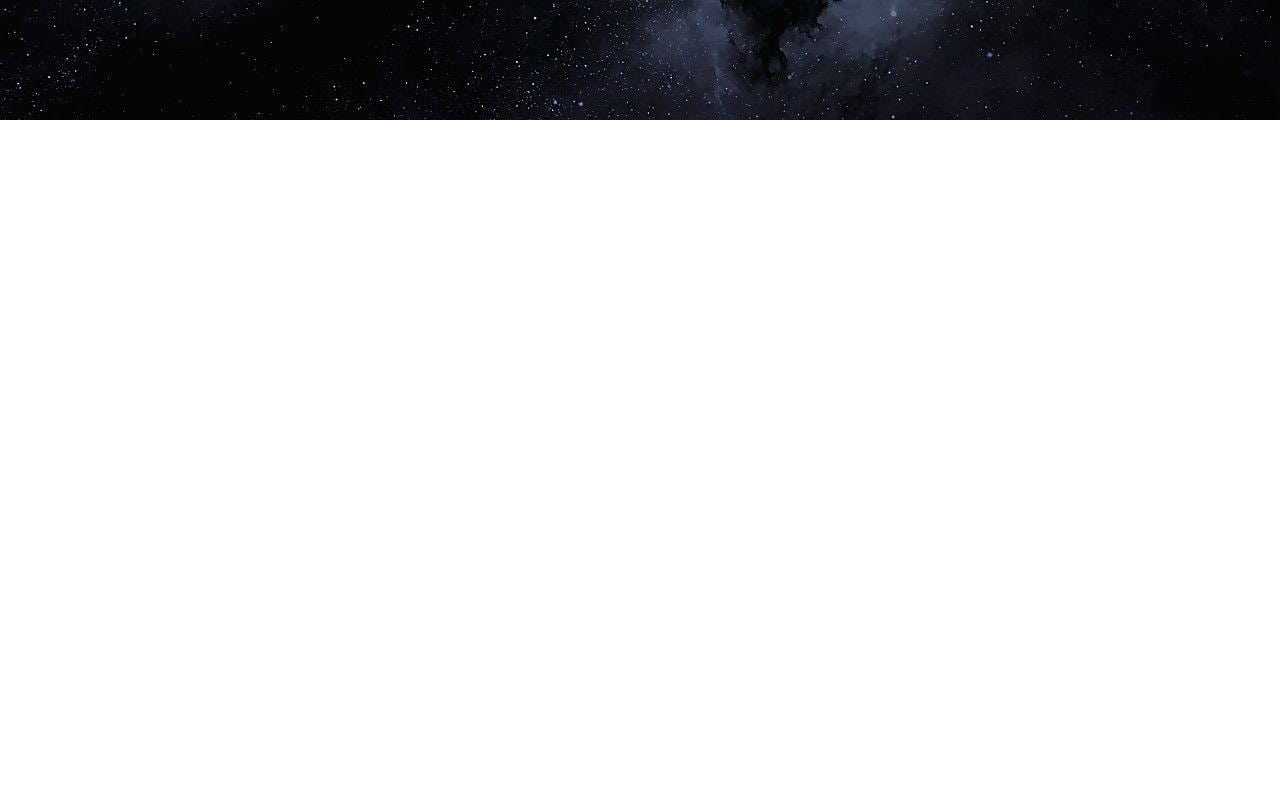
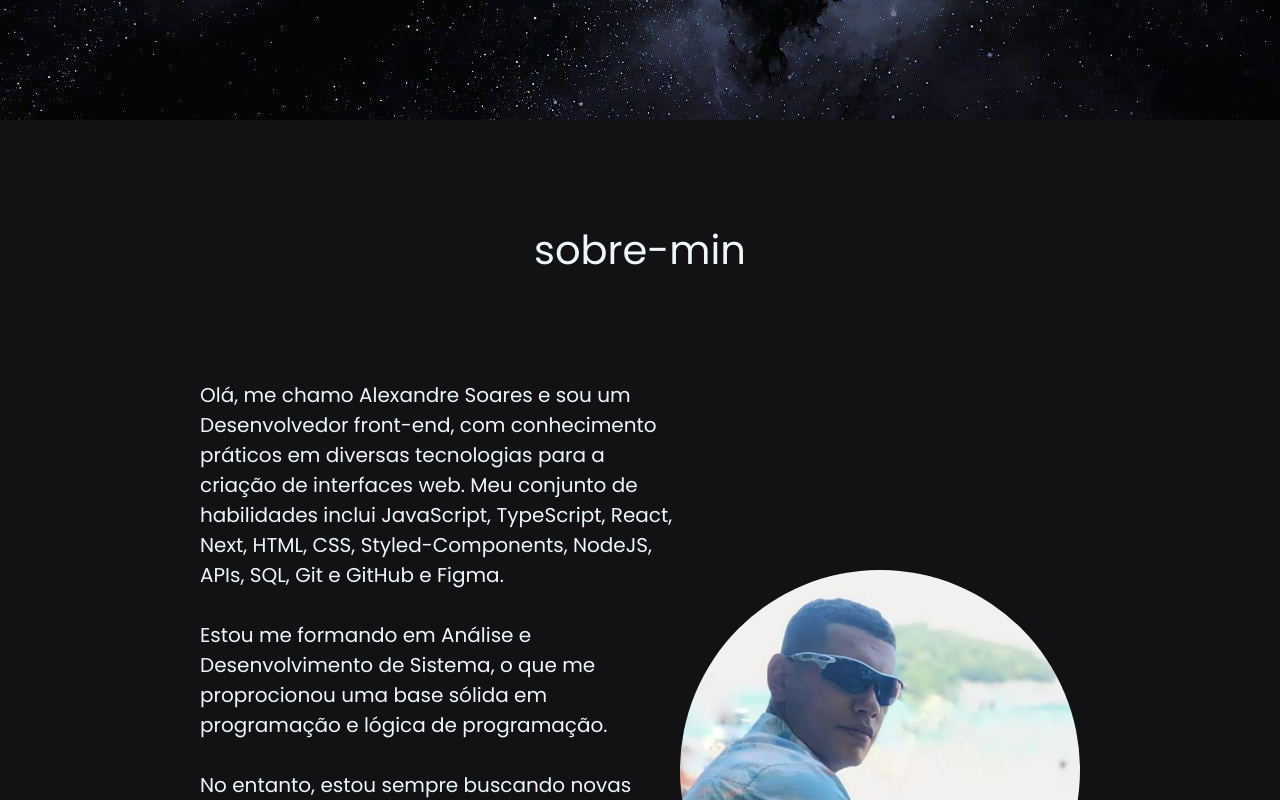
Before and after one commit to allesoares95/port, a Next.js app: page / in a window 1280 px wide. Shown: the part 760-1560 px from the top of the page. Before the commit the page ends 880 px from the top, so only its background shows below. Built offline with nearby package versions, Linux system fonts and the light colour scheme.

Commit message:
add components About

```diff
--- /dev/null
+++ b/src/components/About/index.tsx
@@ -0,0 +1,38 @@
+import * as S from './styles'
+
+const About = () => (
+  <S.About>
+    <S.Container>
+      <S.Title>sobre-min</S.Title>
+
+      <S.ContentAbout>
+        <S.TextAbout>
+          Olá, me chamo Alexandre Soares e sou um Desenvolvedor front-end, com
+          conhecimento práticos em diversas tecnologias para a criação de
+          interfaces web. Meu conjunto de habilidades inclui JavaScript,
+          TypeScript, React, Next, HTML, CSS, Styled-Components, NodeJS, APIs,
+          SQL, Git e GitHub e Figma.
+          <br />
+          <br />
+          Estou me formando em Análise e Desenvolvimento de Sistema, o que me
+          proprocionou uma base sólida em programação e lógica de programação.
+          <br />
+          <br />
+          No entanto, estou sempre buscando novas oportunidades para aperfeiçõar
+          meu conhecimento como desenvolvedor. Sou altamente proativo e tenho
+          uma capacidade excepcional de aprendizado. Estou sempre em busca de
+          aprender novas tecnologias e exporar novas forma de fazer as coisas.
+          <br />
+          <br />
+          Meu objetivo é sempre fornecer soluções criativas e eficazes para os
+          projetos em que trabalho, atendendo às necessidades dos usuários e
+          excedendo as expectativas dos clientes.
+          <br />
+        </S.TextAbout>
+        <S.ImgPerfil src="/img/perfil-img.svg" />
+      </S.ContentAbout>
+    </S.Container>
+  </S.About>
+)
+
+export default About
--- /dev/null
+++ b/src/components/About/styles.ts
@@ -0,0 +1,53 @@
+import styled from 'styled-components'
+
+export const About = styled.section`
+  width: 100%;
+  height: 100vh;
+
+  background-color: ${(props) => props.theme.background};
+  color: ${(props) => props.theme.text};
+`
+
+export const Container = styled.div``
+
+export const ContentAbout = styled.div`
+  display: flex;
+  justify-content: space-between;
+  align-items: center;
+  padding: 0 200px;
+
+  @media (max-width: 789px) {
+    display: flex;
+    justify-content: center;
+    flex-direction: column;
+    align-items: center;
+    text-align: center;
+    padding: 0 30px;
+  }
+`
+
+export const Title = styled.h1`
+  text-align: center;
+  padding: 100px 0;
+
+  @media (max-width: 789px) {
+    padding: 40px 0 20px 0;
+  }
+`
+
+export const TextAbout = styled.p`
+  font-size: 20px;
+
+  @media (max-width: 789px) {
+    font-size: 14px;
+  }
+`
+
+export const ImgPerfil = styled.img`
+  width: 400px;
+  border-radius: 50%;
+
+  @media (max-width: 789px) {
+    width: 250px;
+  }
+`
--- a/src/layout/Home/index.tsx
+++ b/src/layout/Home/index.tsx
@@ -1,6 +1,7 @@
 import React from 'react'
 import Header from 'components/Header'
 import * as S from './styles'
+import About from 'components/About'
 
 const Home = () => {
   return (
@@ -35,6 +36,8 @@ const Home = () => {
           <S.ImgPerfil src="/img/img-main.png" />
         </S.HomePage>
       </S.Home>
+
+      <About />
     </>
   )
 }
```
Also changed, not shown: src/components/About/stories.tsx (added, +9 -0 lines), src/components/About/test.tsx (added, +13 -0 lines).
